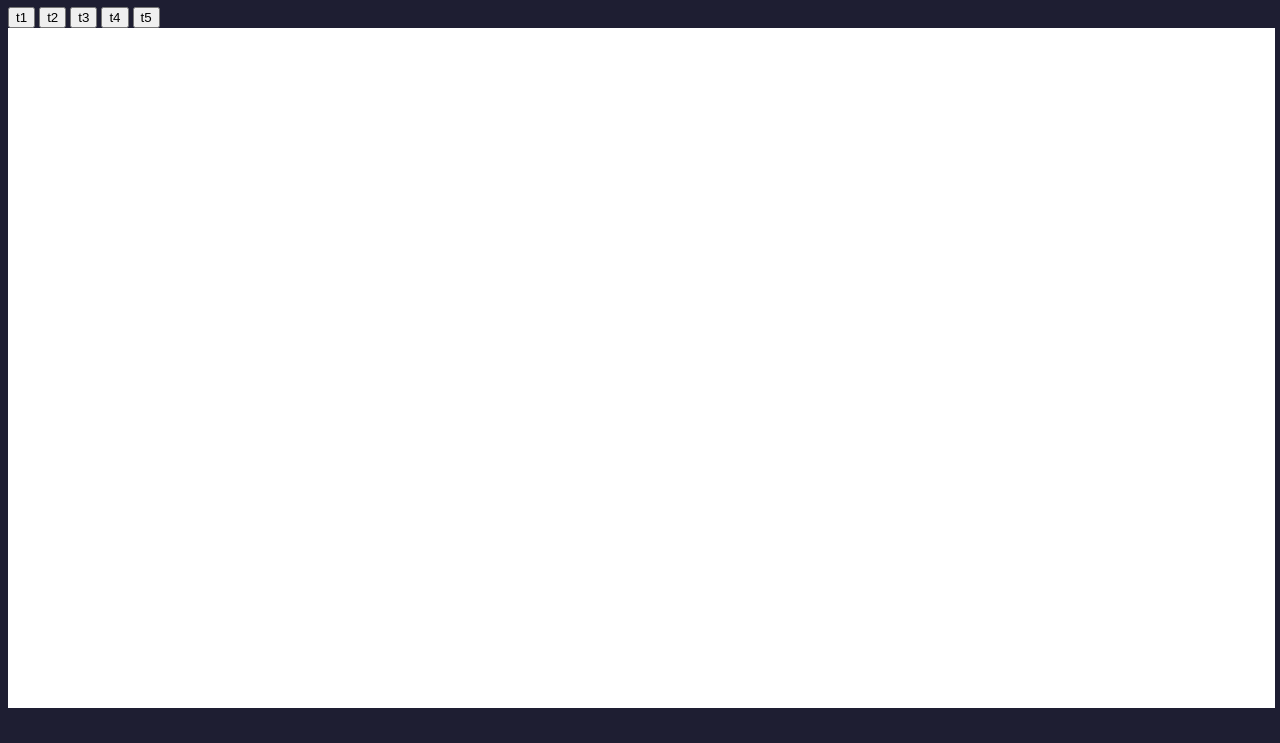
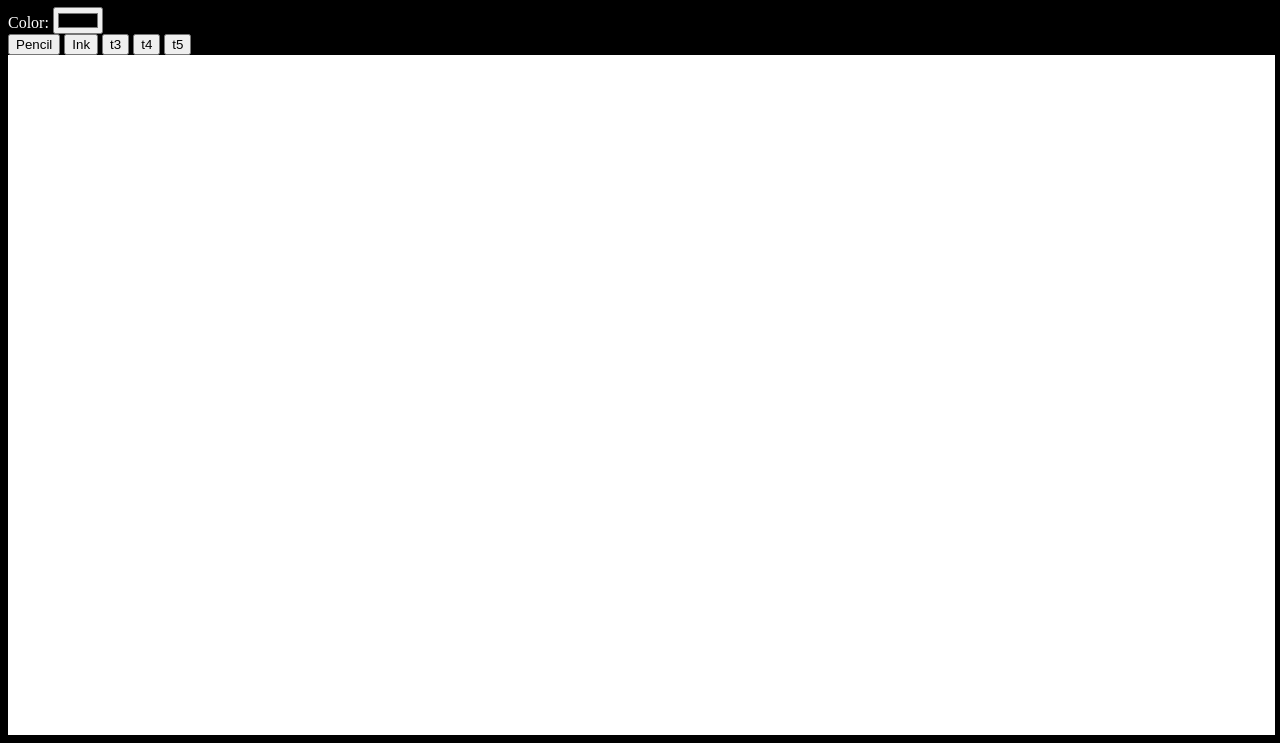
Before and after one commit to camolezi/WebPainter, a plain HTML site: page index.html in a window 1280 px wide. Shown: the part 73-816 px from the top of the page. Drawn offline with Linux system fonts and the light colour scheme.

Commit message:
added a color picker

```diff
--- a/Scripts/Tools/inkTool.js
+++ b/Scripts/Tools/inkTool.js
@@ -16,6 +16,15 @@ let mousePos = {
 //Constructor
 export function initializeTool(ctx){
     drawCtx = ctx;
+
+    //Draw style
+    drawCtx.lineWidth = 7;
+    drawCtx.lineCap = "round";
+    drawCtx.lineJoin = "round";
+}
+
+export function onColorChange(newColor){
+    drawCtx.strokeStyle = newColor;
 }
 
 //Call Back public API (all tools will have the same API)
@@ -33,7 +42,6 @@ export function onMouseMove(event){
     mousePos.changePos(event.clientX,event.clientY);
 
     if(drawing){
-        drawCtx.strokeStyle = "red";
         drawCtx.stroke();
     }
 }
--- a/Scripts/Tools/pencilTool.js
+++ b/Scripts/Tools/pencilTool.js
@@ -13,7 +13,18 @@ let mousePos = {
 //Constructor
 export function initializeTool(ctx){
     drawCtx = ctx;
+
+    //set draw style
+    drawCtx.lineWidth = 1;
+    drawCtx.lineCap = "butt";
+    drawCtx.lineJoin = "miter";
 }
+
+
+export function onColorChange(newColor){
+    drawCtx.strokeStyle = newColor;
+}
+
 
 //Call Back public API (all tools will have the same API)
 export function onMouseMove(event){
@@ -30,7 +41,6 @@ export function onMouseMove(event){
     mousePos.changePos(event.clientX,event.clientY);
 
     if(drawing){
-        drawCtx.strokeStyle = "black";
         drawCtx.stroke();
     }
 }
--- a/Scripts/drawContext.js
+++ b/Scripts/drawContext.js
@@ -19,12 +19,15 @@ export function initializeContext(drawCanva){
     }else{
         //Learn how to handle errors
     }
-
 }
 
 export function updateTool(){
     currentTool = toolManager.getCurrentTool();
     currentTool.initializeTool(renderContext);
+}
+
+export function updateToolColor(newColor){
+    currentTool.onColorChange(newColor);
 }
 
 function setCanvasCallBacks(){
--- a/Scripts/mainScript.js
+++ b/Scripts/mainScript.js
@@ -9,15 +9,25 @@ const canvas = document.getElementById("MainCanvas");
 toolManager.initializeMenager();
 drawContext.initializeContext(canvas);
 
-
+//buttons
 const pencilButton = document.getElementById("b_toolPencil");
 const inkButton = document.getElementById("b_toolInk");
-
 
 pencilButton.onclick = function(){ changeTool(ToolType.pencil);}
 inkButton.onclick = function(){ changeTool(ToolType.ink);}
 
 
+//Color picker
+const colorPicker = document.getElementById("i_colorPicker");
+colorPicker.value = "black"; //dafault color
+colorPicker.addEventListener("change",function(event){
+    drawContext.updateToolColor(event.target.value);
+});
+
+
+
+
+//aux functions
 function changeTool(type){
     toolManager.changeTool(type);
     drawContext.updateTool();
--- a/index.html
+++ b/index.html
@@ -7,15 +7,19 @@
         <meta name="viewport" content="width=device-width, initial-scale=1.0">
 
         <style>
+
+            .labels{
+                color: white;
+            }
             body{
-                background-color: rgb(30,30,50);
+                background-color: black
             }
             canvas{
                 display: block;
                 background-color: rgba(0,0, 0,0);
             }
             h1{
-                color: seashell;
+                color: white;
                 text-align: center;
             }
         </style>
@@ -26,8 +30,14 @@
 
         <h1> Web Painter </h1>
 
-        <button type="button" id="b_toolPencil">t1</button>
-        <button type="button" id="b_toolInk">t2</button>
+
+        <div>
+            <label for="head" class="labels">Color:  </label>
+            <input type="color" id="i_colorPicker" value="black">
+        </div>
+
+        <button type="button" id="b_toolPencil">Pencil</button>
+        <button type="button" id="b_toolInk">Ink</button>
         <button type="button" id="b_tool3">t3</button>
         <button type="button" id="b_tool4">t4</button>
         <button type="button" id="b_tool5">t5</button>
```
